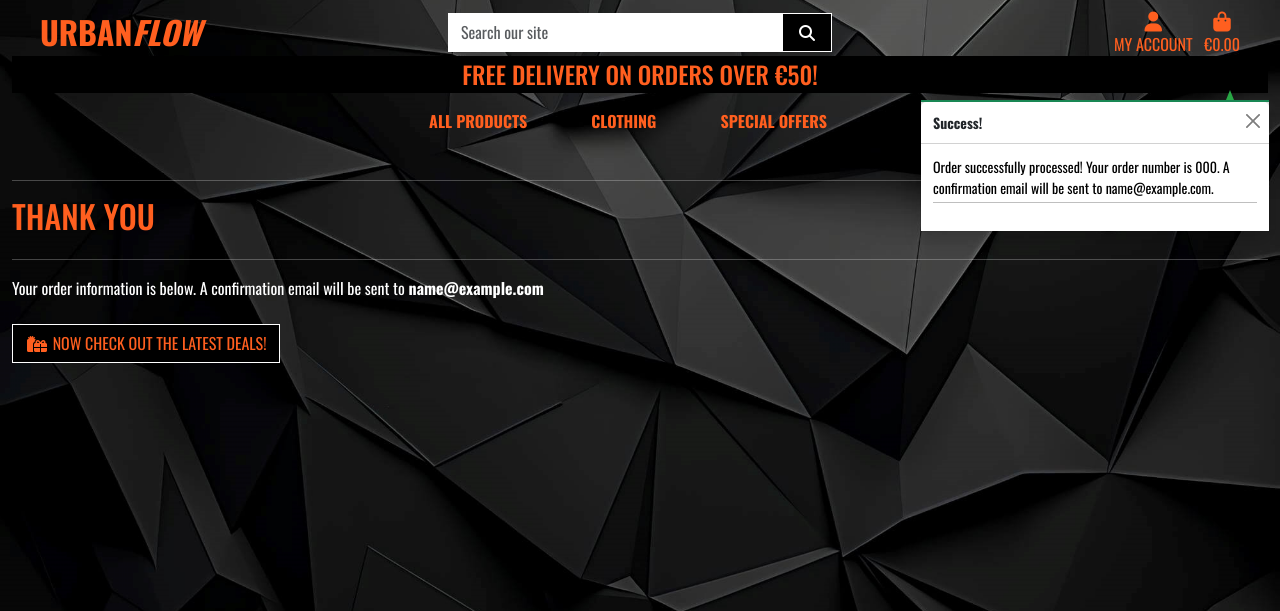
After one commit to keith1729/pp5-urbanflow, a Django app: page /checkout/checkout_success/000 in a window 1280 px wide. The commit adds this page. Shown: the top 611 px of the page. Run offline with Django 4.2, Linux system fonts and the light colour scheme; tables that the repository leaves empty hold one stand-in row (values such as "Sample post"); some libraries are stand-ins or nearby versions.

Commit message:
Added checkout success page and logic

```diff
--- a/checkout/__init__.py
+++ b/checkout/__init__.py
@@ -0,0 +1 @@
+default_app_config = 'checkout.apps.CheckoutConfig'
--- a/checkout/models.py
+++ b/checkout/models.py
@@ -30,7 +30,7 @@
 
     def update_total(self):
         """ Update grand total each time a line item is added, accounting for delivery costs """
-        self.order_total = self.lineitems.aggregate(Sum('lineitem_total'))['lineitem_total__sum']
+        self.order_total = self.lineitems.aggregate(Sum('lineitem_total'))['lineitem_total__sum'] or 0
         if self.order_total < settings.FREE_DELIVERY_THRESHOLD:
             self.delivery_cost = self.order_total * settings.STANDARD_DELIVERY_PERCENTAGE / 100
         else:
@@ -39,7 +39,7 @@
         self.save()
 
     def save(self, *args, **kwargs):
-        """ Override the original save method to set the order number if it hasn't been set already """
+        """ Override the original save method to set the order number """
         if not self.order_number:
             self.order_number = self._generate_order_number()
         super().save(*args, **kwargs)
--- /dev/null
+++ b/checkout/templates/checkout/checkout_success.html
@@ -0,0 +1,44 @@
+{% extends 'base.html' %}
+{% load static %}
+
+{% block extra_css %}
+<link rel="stylesheet" href="{% static 'checkout/css/checkout.css' %}">
+{% endblock %}
+
+{% block page_header %}
+<div class="container header-container">
+  <div class="row">
+    <div class="col">
+
+    </div>
+  </div>
+</div>
+{% endblock %}
+
+{% block content %}
+<div class="container">
+  <div class="row">
+    <div class="col">
+      <hr>
+      <h2 class="logo-font mb-4">Thank You</h2>
+      <hr>
+      <p class="text-white">Your order information is below. A confirmation email will be sent to <strong>{{ order.email }}</strong></p>
+    </div>
+  </div>
+  <div class="row">
+    <div class="col-12 col-lg-7">
+
+    </div>
+  </div>
+  <div class="row">
+    <div class="col-12 col-lg-7 text-right">
+      <a href="{% url 'products' %}?category=new_arrivals,deals,clearance" class="btn btn-outline-white rounded-0 my-2">
+        <span class="icon mr-2">
+          <i class="fas fa-gifts"></i>
+        </span>
+        <span class="logo-font">Now check out the latest deals!</span>
+      </a>
+    </div>
+  </div>
+</div>
+{% endblock %}
--- a/checkout/views.py
+++ b/checkout/views.py
@@ -10,7 +10,7 @@
 # Create your views here.
 
 def checkout(request):
-    """ A view to show the order form """
+    """ A view to show the checkout """
 
     stripe_public_key = settings.STRIPE_PUBLIC_KEY
     stripe_secret_key = settings.STRIPE_SECRET_KEY
@@ -19,15 +19,15 @@
         bag = request.session.get('bag', {})
 
         form_data = {
-            'full_name': request.POST['full_name'],
-            'email': request.POST['email'],
-            'phone_number': request.POST['phone_number'],
-            'street_address1': request.POST['street_address1'],
-            'street_address2': request.POST['street_address2'],
-            'town_city': request.POST['town_city'],
-            'county': request.POST['county'],
-            'country': request.POST['country'],
-        }
+            'full_name': request.POST.get('full_name', ''),
+            'email': request.POST.get('email', ''),
+            'phone_number': request.POST.get('phone_number', ''),
+            'street_address1': request.POST.get('street_address1', ''),
+            'street_address2': request.POST.get('street_address2', ''),
+            'town_or_city': request.POST.get('town_or_city', ''),
+            'county': request.POST.get('county', ''),
+            'country': request.POST.get('country', ''),
+            }
 
         order_form = OrderForm(form_data)
         if order_form.is_valid():
@@ -46,7 +46,7 @@
                 except Product.DoesNotExist:
                     messages.error(request, (
                         "One of the products in your bag wasn't found in our database. "
-                        "Please call us for assistance!")
+                        "Please contact us for assistance!")
                     )
                     order.delete()
                     return redirect(reverse('view_bag'))
@@ -55,7 +55,7 @@
             return redirect(reverse('checkout_success', args=[order.order_number]))
         else:
             messages.error(request, 'There was an error with your form. \
-                Please double check your information.')
+                Please check your information.')
     else:
         bag = request.session.get('bag', {})
         if not bag:
@@ -81,7 +81,7 @@
     context = {
         'order_form': order_form,
         'stripe_public_key': stripe_public_key,
-        'client_secret': intent.client_secret,
+        'client_secret': intent.client_secret if request.method == 'GET' else '',
     }
 
     return render(request, template, context)
```
Also changed, not shown: checkout/templates/checkout/checkout.html (+4 -4 lines).
